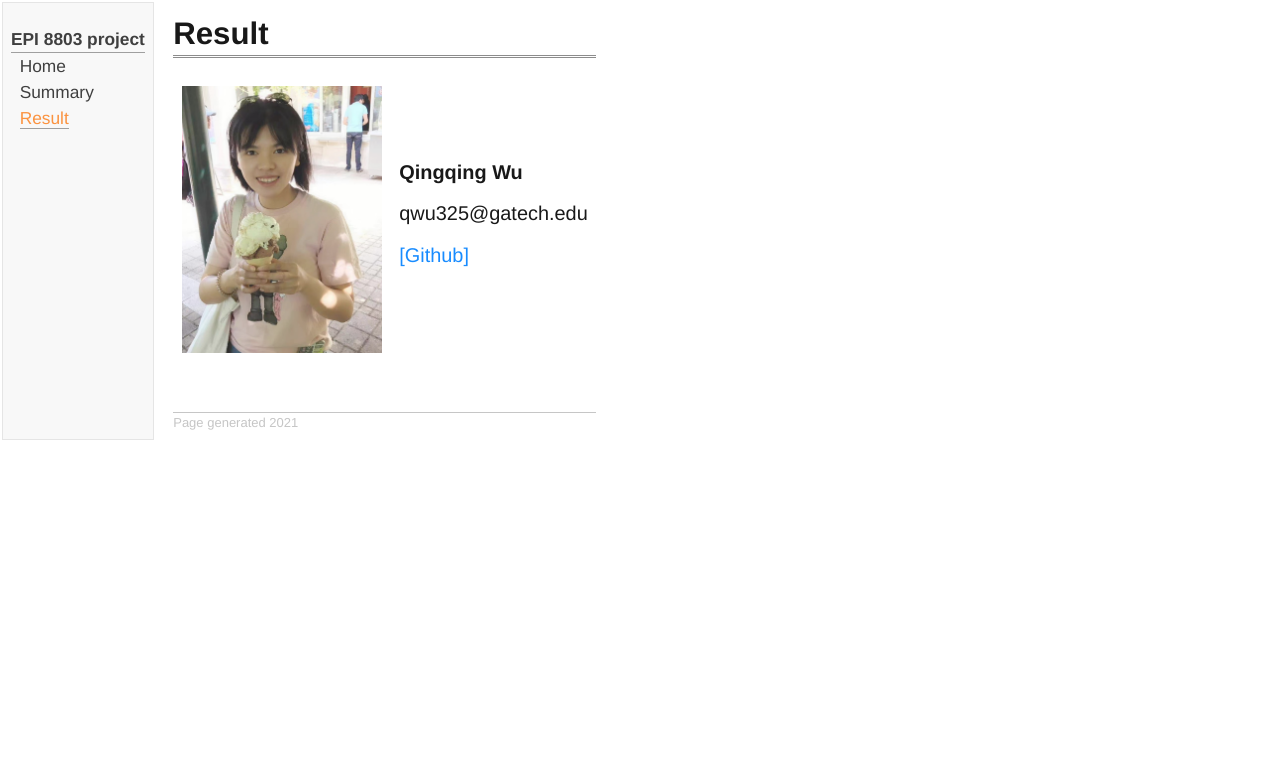
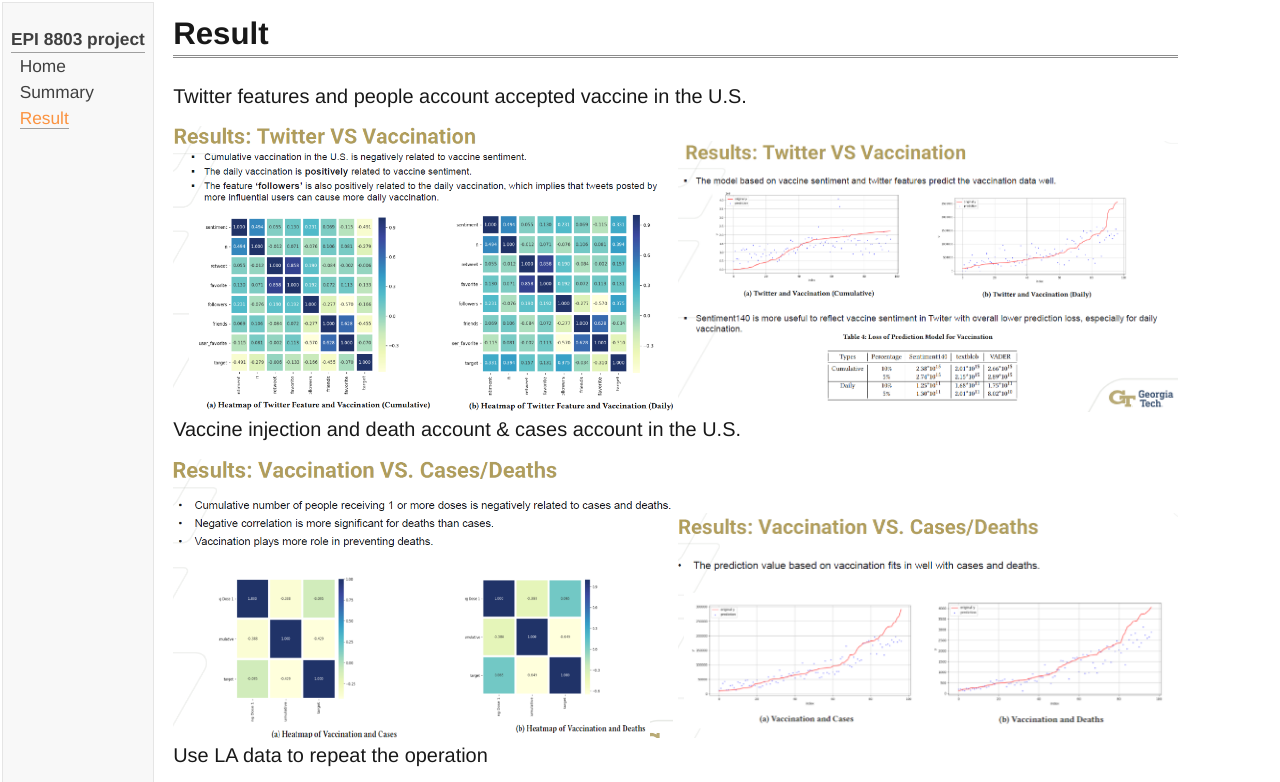
Before and after one commit to qingqingye/qingqingye.github.io, a plain HTML site: page result.html in a window 1280 px wide. Shown: the top 782 px of the page. Drawn offline with Linux system fonts and the light colour scheme.

Commit message:
add result

```diff
--- a/result.html
+++ b/result.html
@@ -22,19 +22,15 @@
             <div id="toptitle">
                 <h1>Result</h1>
             </div>
-            <table class="imgtable">
-                <tr>
-                    <td>
-                        <img src="pictures/members/qingqingwu.jpg" alt="alt text" width="200px" height="HEIGHTpx"/>
-                    </td>
-                    <td align="left"><p><b>Qingqing Wu</b></p>
-                        <p>qwu325@gatech.edu</p>
-                        <p><a target="_blank" href="https://github.com/Qingqing-Wu"> [Github] </a></p>
-                    </td>
-                </tr>
-            </table>
-
-
+            <P>Twitter features and people account accepted vaccine in the U.S.</P>
+            <img src="pictures/result/twitter_vac.png" alt="alt text" width="500px" height="HEIGHTpx"/>
+            <img src="pictures/result/three_sentiment.png" alt="alt text" width="500px" height="HEIGHTpx"/>
+            <p>Vaccine injection and death account & cases account in the U.S.</p>
+            <img src="pictures/result/vac_death_case.png" alt="alt text" width="500px" height="HEIGHTpx"/>
+            <img src="pictures/result/vac_pre_death_case.png" alt="alt text" width="500px" height="HEIGHTpx"/>
+            <p>Use LA data to repeat the operation</p>
+            <img src="pictures/result/la_relation.png" alt="alt text" width="500px" height="HEIGHTpx"/>
+            <img src="pictures/result/la_pred.png" alt="alt text" width="500px" height="HEIGHTpx"/>
 
 
             <div id="footer">
```
Also changed, not shown: pictures/result/la_pred.png (added), pictures/result/la_relation.png (added), pictures/result/three_sentiment.png (added), pictures/result/twitter_vac.png (added), pictures/result/vac_death_case.png (added), pictures/result/vac_pre_death_case.png (added).
